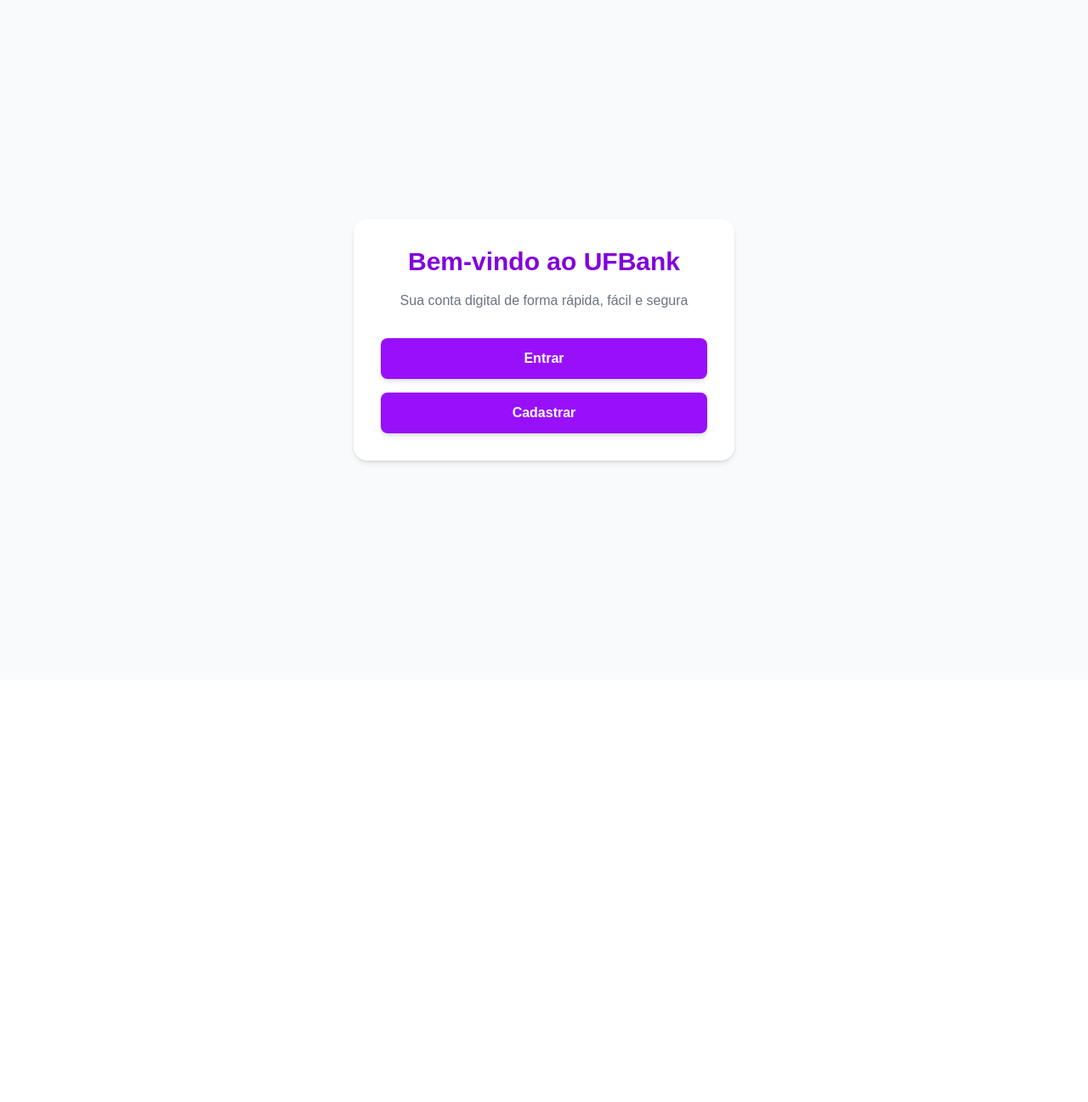
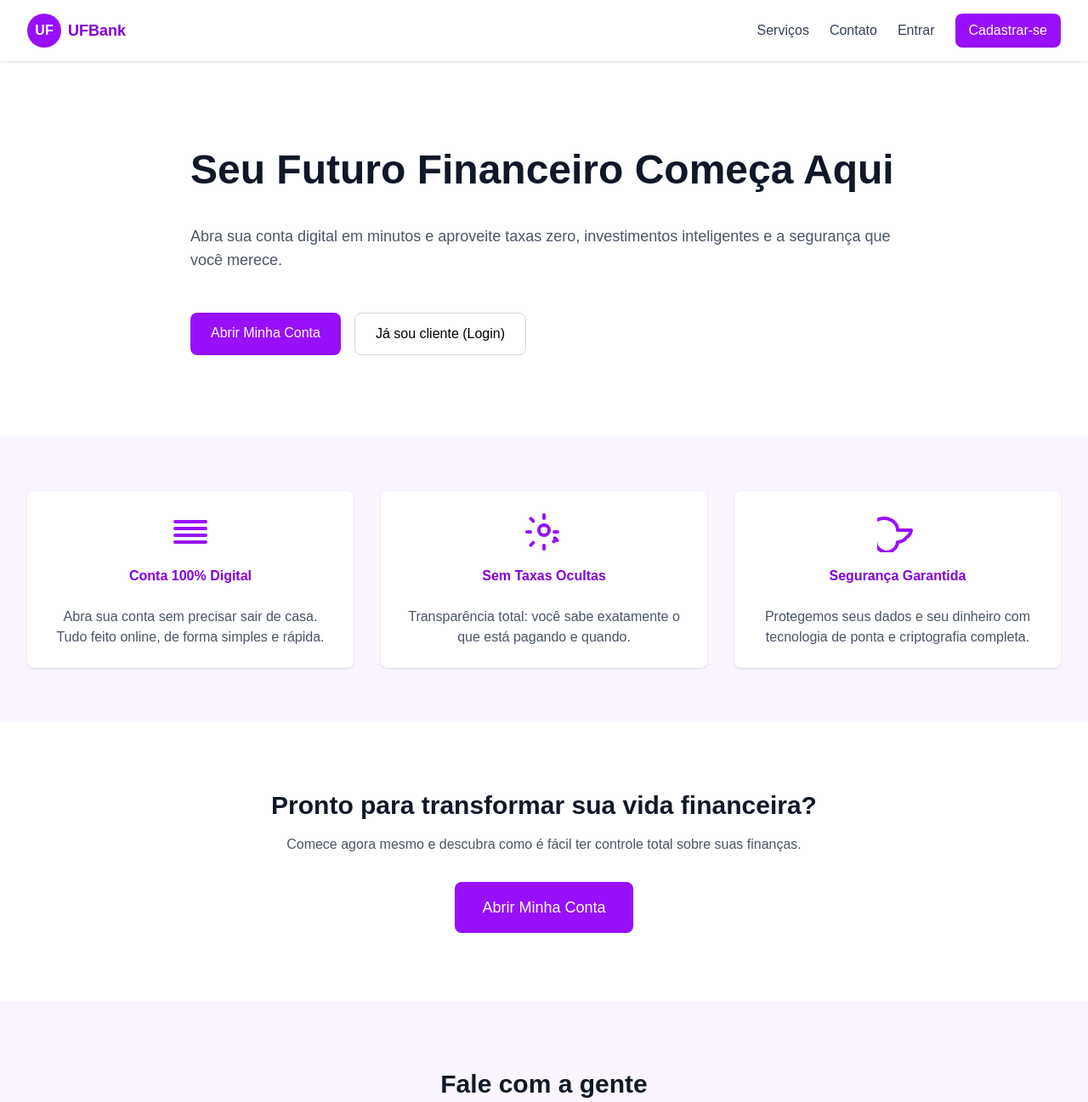
Before and after one commit to costagguilherme/ufbank-matc84, a Next.js app: page / in a window 1280 px wide. Shown: the top 1297 px of the page at 85% size. Before the commit the page ends 800 px from the top, so only its background shows below. Built offline with nearby package versions, Linux system fonts and the light colour scheme.

Commit message:
ajustes na edição/criação de maquinas de pagamento e criando pagina inicial

```diff
--- a/src/app/api/machines/route.ts
+++ b/src/app/api/machines/route.ts
@@ -12,7 +12,7 @@ export async function POST(req: Request) {
     name: body.name,
     serial: body.serial,
     model: body.model,
-    valor: body.valor,
+    valor: Number(body.valor),
   };
 
   machinesDB.push(machine);
@@ -34,7 +34,7 @@ export async function PATCH(req: Request) {
     name: body.name ?? machinesDB[machineId].name,
     serial: body.serial ?? machinesDB[machineId].serial,
     model: body.model ?? machinesDB[machineId].model,
-    valor: body.valor ?? machinesDB[machineId].valor,
+    valor: Number(body.valor) ?? 0,
   };
 
   machinesDB[machineId] = updatedPatchMachine;
@@ -56,7 +56,7 @@ export async function PUT(req: Request) {
     name: body.name,
     serial: body.serial,
     model: body.model,
-    valor: body.valor,
+    valor: Number(body.valor),
   };
 
   machinesDB[machineId] = updatedPutMachine;
--- a/src/app/dashboard/page.tsx
+++ b/src/app/dashboard/page.tsx
@@ -43,6 +43,7 @@ export default function Dashboard() {
         <KeyMetrics machines={machines} />
         <div className="mt-8 text-center">
             <Link href="/machines" className="px-6 py-3 bg-purple-600 text-white font-semibold rounded-lg shadow-md hover:bg-purple-700 transition-colors duration-300 focus:outline-none focus:ring-2 focus:ring-purple-400 focus:ring-offset-1 text-lg">
+              <span className="text-xl">💳</span>
                 Gestão de Máquinas de Pagamento
             </Link>
         </div>
--- a/src/app/layout.tsx
+++ b/src/app/layout.tsx
@@ -3,7 +3,7 @@ import "./globals.css";
 import { Providers } from "./providers";
 
 export const metadata: Metadata = {
-  title: "Squad Lab Web",
+  title: "UFBank",
   description: "Generated by create next app",
 };
 
--- a/src/app/page.tsx
+++ b/src/app/page.tsx
@@ -1,32 +1,131 @@
+// app/page.tsx
 "use client";
 
-import { useRouter } from "next/navigation";
-import FormButton from "../components/molecules/FormButton";
+import Link from "next/link";
 
-export default function HomePage() {
-  const router = useRouter();
+export default function Home() {
+  return (
+    <main className="min-h-screen bg-white">
+      <header className="flex justify-between items-center px-8 py-4 shadow-sm sticky top-0 bg-white z-50">
+        <div className="flex items-center gap-2">
+          <div className="w-10 h-10 bg-purple-600 rounded-full flex items-center justify-center text-white font-bold">
+            UF
+          </div>
+          <span className="font-semibold text-lg text-purple-700">UFBank</span>
+        </div>
+        <nav className="flex items-center gap-6">
+          <Link href="#servicos" className="text-gray-700 hover:text-purple-700">Serviços</Link>
+          <Link href="#contato" className="text-gray-700 hover:text-purple-700">Contato</Link>
+          <Link href="/login" className="text-gray-700 hover:text-purple-700">Entrar</Link>
+          <Link href="/register" className="bg-purple-600 text-white px-4 py-2 rounded-lg hover:bg-purple-700 transition-colors">
+            Cadastrar-se
+          </Link>
+        </nav>
+      </header>
 
-  return (
-    <div className="flex flex-col items-center justify-center min-h-screen bg-gray-50 px-4">
-      <div className="bg-white p-8 rounded-2xl shadow-md w-full max-w-md text-center">
-        <h1 className="text-3xl font-bold text-purple-700 mb-4">
-          Bem-vindo ao UFBank
+      <section id="servicos" className="flex flex-col items-start justify-center px-8 py-24 gap-6 max-w-4xl mx-auto text-center md:text-left">
+        <h1 className="text-4xl md:text-5xl font-bold text-gray-900 mt-2">
+          Seu Futuro Financeiro Começa Aqui
         </h1>
-        <p className="text-gray-500 mb-8">
-          Sua conta digital de forma rápida, fácil e segura
+        <p className="text-gray-600 mt-4 text-lg">
+          Abra sua conta digital em minutos e aproveite taxas zero, investimentos inteligentes e a segurança que você merece.
         </p>
+        <div className="flex flex-col sm:flex-row gap-4 mt-6">
+          <Link href="/register" className="bg-purple-600 text-white px-6 py-3 rounded-lg hover:bg-purple-700 transition-colors">
+            Abrir Minha Conta
+          </Link>
+          <Link href="/login" className="border border-gray-300 px-6 py-3 rounded-lg hover:bg-gray-100 transition-colors">
+            Já sou cliente (Login)
+          </Link>
+        </div>
+      </section>
 
-        <div className="flex flex-col gap-4">
-          <FormButton
-            label="Entrar"
-            onClick={() => router.push("/login")}
-          />
-          <FormButton
-            label="Cadastrar"
-            onClick={() => router.push("/register")}
-          />
+      <section className="bg-purple-50 py-16">
+        <div className="max-w-7xl mx-auto px-8 grid grid-cols-1 md:grid-cols-3 gap-8 text-center">
+          <div className="p-6 bg-white rounded-lg shadow hover:shadow-lg transition-shadow flex flex-col items-center gap-4">
+            <svg xmlns="http://www.w3.org/2000/svg" className="w-12 h-12 text-purple-600" fill="none" viewBox="0 0 24 24" stroke="currentColor">
+              <path strokeLinecap="round" strokeLinejoin="round" strokeWidth={2} d="M3 10h18M3 6h18M3 14h18M3 18h18" />
+            </svg>
+            <h3 className="text-purple-700 font-semibold mb-2">Conta 100% Digital</h3>
+            <p className="text-gray-600">Abra sua conta sem precisar sair de casa. Tudo feito online, de forma simples e rápida.</p>
+          </div>
+
+          <div className="p-6 bg-white rounded-lg shadow hover:shadow-lg transition-shadow flex flex-col items-center gap-4">
+            <svg xmlns="http://www.w3.org/2000/svg" className="w-12 h-12 text-purple-600" fill="none" viewBox="0 0 24 24" stroke="currentColor">
+              <path strokeLinecap="round" strokeLinejoin="round" strokeWidth={2} d="M12 8c-1.657 0-3 1.343-3 3s1.343 3 3 3c1.657 0 3-1.343 3-3s-1.343-3-3-3zM12 2v2m0 16v2m6.364-6.364l1.414 1.414M4.222 4.222l1.414 1.414M18 12h2M2 12h2M17.657 17.657l1.414-1.414M4.222 19.778l1.414-1.414" />
+            </svg>
+            <h3 className="text-purple-700 font-semibold mb-2">Sem Taxas Ocultas</h3>
+            <p className="text-gray-600">Transparência total: você sabe exatamente o que está pagando e quando.</p>
+          </div>
+
+          <div className="p-6 bg-white rounded-lg shadow hover:shadow-lg transition-shadow flex flex-col items-center gap-4">
+            <svg xmlns="http://www.w3.org/2000/svg" className="w-12 h-12 text-purple-600" fill="none" viewBox="0 0 24 24" stroke="currentColor">
+              <path strokeLinecap="round" strokeLinejoin="round" strokeWidth={2} d="M12 11c0-3.866-3.582-7-8-7s-8 3.134-8 7c0 2.387 1.214 4.485 3.057 5.812A5.978 5.978 0 0012 18c2.21 0 4.208-1.122 5.443-2.888A6.003 6.003 0 0020 11z" />
+            </svg>
+            <h3 className="text-purple-700 font-semibold mb-2">Segurança Garantida</h3>
+            <p className="text-gray-600">Protegemos seus dados e seu dinheiro com tecnologia de ponta e criptografia completa.</p>
+          </div>
         </div>
-      </div>
-    </div>
+      </section>
+
+      <section className="py-20 px-8 bg-white text-center">
+        <h2 className="text-3xl font-bold text-gray-900 mb-4">
+          Pronto para transformar sua vida financeira?
+        </h2>
+        <p className="text-gray-600 mb-8">
+          Comece agora mesmo e descubra como é fácil ter controle total sobre suas finanças.
+        </p>
+        <Link
+          href="/register"
+          className="bg-purple-600 text-white px-8 py-4 rounded-lg hover:bg-purple-700 transition-colors text-lg inline-flex items-center justify-center gap-2 mx-auto"
+        >
+          Abrir Minha Conta
+        </Link>
+      </section>
+
+      <section id="contato" className="bg-purple-50 py-20 px-8">
+        <div className="max-w-4xl mx-auto text-center">
+          <h2 className="text-3xl font-bold text-gray-900 mb-4">
+            Fale com a gente
+          </h2>
+
+          <p className="text-gray-600 mb-10">
+            Tem alguma dúvida ou precisa de ajuda? Nosso time está pronto para te atender.
+          </p>
+
+          <div className="grid grid-cols-1 md:grid-cols-3 gap-6">
+            {/* Email */}
+            <div className="bg-white rounded-lg shadow-sm p-6 flex flex-col items-center gap-3">
+              <div className="w-12 h-12 rounded-full bg-purple-100 flex items-center justify-center text-2xl">
+                📧
+              </div>
+              <h3 className="font-semibold text-gray-900">E-mail</h3>
+              <p className="text-gray-600 text-sm">suporte@ufbank.com</p>
+            </div>
+
+            {/* Telefone */}
+            <div className="bg-white rounded-lg shadow-sm p-6 flex flex-col items-center gap-3">
+              <div className="w-12 h-12 rounded-full bg-purple-100 flex items-center justify-center text-2xl">
+                📞
+              </div>
+              <h3 className="font-semibold text-gray-900">Telefone</h3>
+              <p className="text-gray-600 text-sm">(11) 4000-1234</p>
+            </div>
+
+            {/* WhatsApp */}
+            <div className="bg-white rounded-lg shadow-sm p-6 flex flex-col items-center gap-3">
+              <div className="w-12 h-12 rounded-full bg-purple-100 flex items-center justify-center text-2xl">
+                💬
+              </div>
+              <h3 className="font-semibold text-gray-900">WhatsApp</h3>
+              <p className="text-gray-600 text-sm">(11) 9 9999-9999</p>
+            </div>
+          </div>
+        </div>
+      </section>
+      <footer className="bg-gray-100 py-8 text-center text-gray-500 text-sm">
+        © {new Date().getFullYear()} UFBank. Todos os direitos reservados.
+      </footer>
+    </main>
   );
 }
--- a/src/components/molecules/MachineForm.tsx
+++ b/src/components/molecules/MachineForm.tsx
@@ -55,6 +55,9 @@ export default function MachineForm({ onSubmit, onCancel, machine }: MachineForm
                     required
                     type="number"
                     defaultValue={machine?.valor}
+                    max={20000}
+                    min={0}
+                    step={100}
                     placeholder="Valor"
                     className="mt-1 block w-full border p-2 rounded-lg"
                 />
--- a/src/components/organism/AddMachineModal.tsx
+++ b/src/components/organism/AddMachineModal.tsx
@@ -13,6 +13,7 @@ export default function AddMachineModal() {
             name: e.target.name.value,
             serial: e.target.serial.value,
             model: e.target.model.value,
+            valor: e.target.valor.value,
         };
 
         await fetch("/api/machines", {
--- a/src/components/organism/KeyMetrics.tsx
+++ b/src/components/organism/KeyMetrics.tsx
@@ -7,7 +7,7 @@ type KeyMetricsProps = {
 export default function KeyMetrics({ machines }: KeyMetricsProps) {
     const totalMachines = machines.length;
 
-    const totalAssetValue = machines.reduce((acc, machine) => acc + machine.valor, 0);
+    let totalAssetValue = machines.reduce((acc, machine) => acc + machine.valor, 0);
 
     const averageMachineValue = totalMachines > 0 ? totalAssetValue / totalMachines : 0;
 
--- a/src/components/organism/LoginForm.tsx
+++ b/src/components/organism/LoginForm.tsx
@@ -61,13 +61,6 @@ export default function LoginForm() {
         onChange={setPassword}
       />
 
-      {/* Checkbox de lembrar login */}
-      <FormCheckbox
-        label="Lembrar-me neste dispositivo"
-        checked={remember}
-        onChange={setRemember}
-      />
-
       <div className="flex justify-center">
         <FormButton
           type="submit"
```
Also changed, not shown: src/app/machines/page.tsx (+9 -4 lines).
